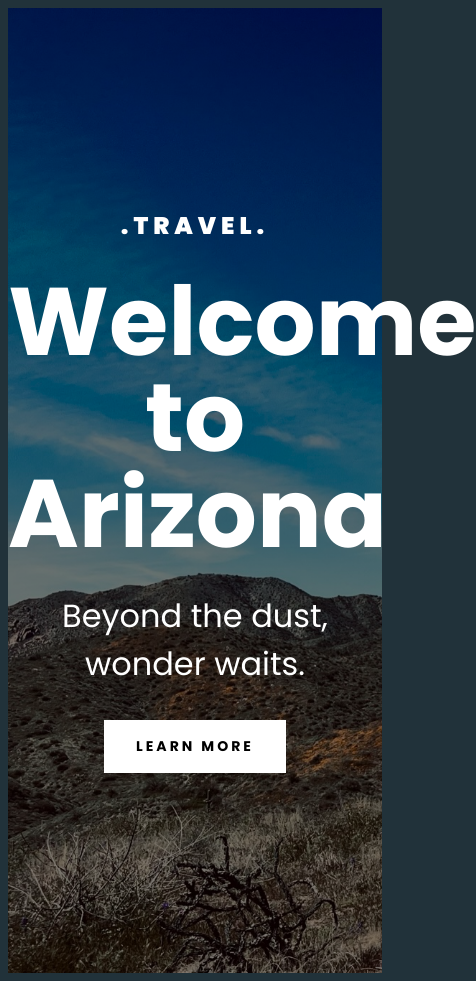
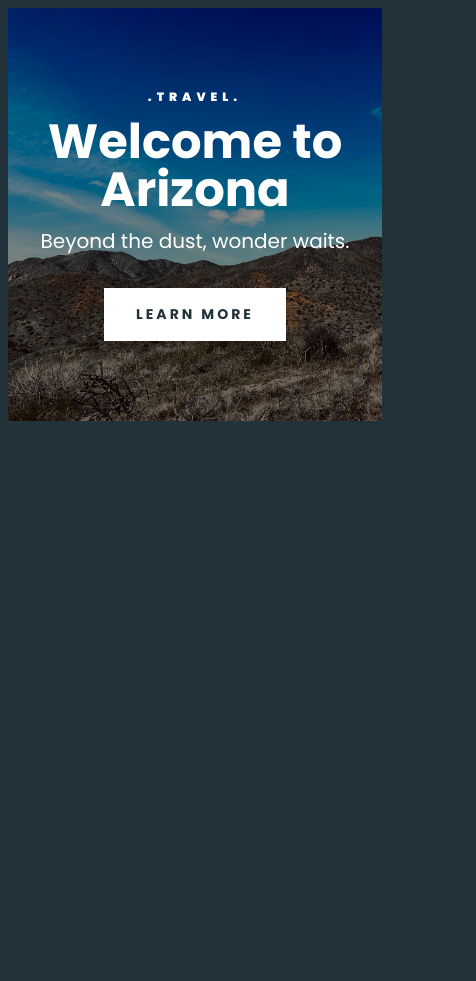
Before and after one commit to ksuarez032025/Travel-Project, a plain HTML site: page index.html in a window 390 px wide. Shown: the whole page, 476 px wide, since content can reach past the window. After the commit the page ends 844 px from the top, so only its background shows below. Drawn offline with Linux system fonts and the light colour scheme.

Commit message:
Added media query to CSS

```diff
--- a/src/style.css
+++ b/src/style.css
@@ -13,8 +13,8 @@ body {
 }
 
 header {
-  background-image: linear-gradient(rgba(0, 0, 0, 0.5), rgba(0, 0, 0, 0.5)),
-    url(/images/az-hiking.JPEG);
+  background-image: linear-gradient(rgba(0, 0, 0, 0.3), rgba(0, 0, 0, 0.5)),
+    url(../images/az-hiking.JPEG);
   background-size: cover;
   background-repeat: no-repeat;
   color: white;
@@ -52,9 +52,28 @@ header {
   letter-spacing: 3px;
   text-transform: uppercase;
   text-decoration: none;
-  color: black;
+  color: #21323a;
   display: inline-block;
   background: white;
   padding: 16px 32px;
   margin-top: 32px;
 }
+
+@media (max-width: 900px) {
+  .hero {
+    padding: 80px 0;
+  }
+
+  .hero h1 {
+    font-size: 48px;
+    margin: 12px 0;
+  }
+
+  .hero h2 {
+    font-size: 20px;
+  }
+
+  .hero h3 {
+    font-size: 12px;
+  }
+}
```
